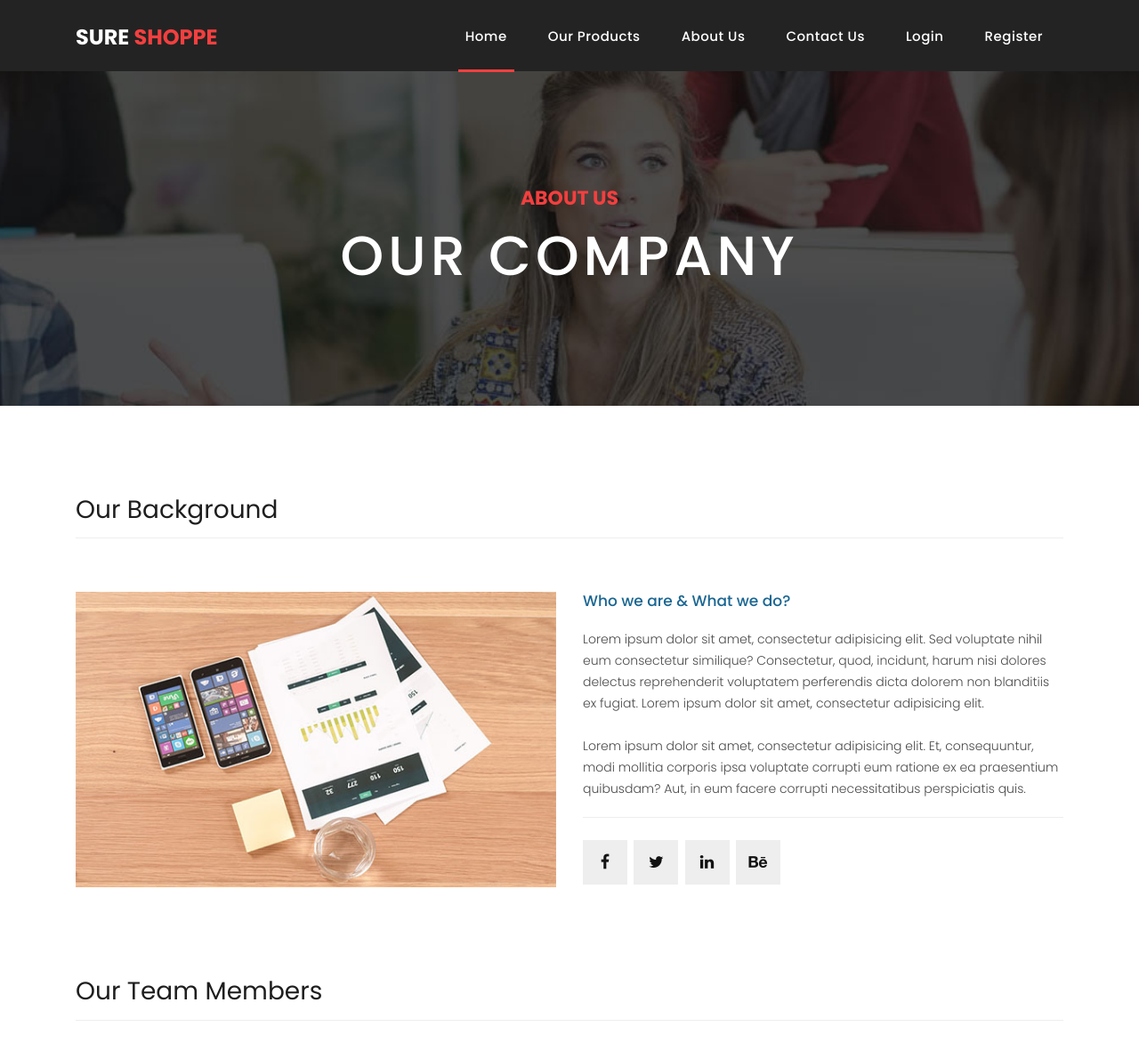
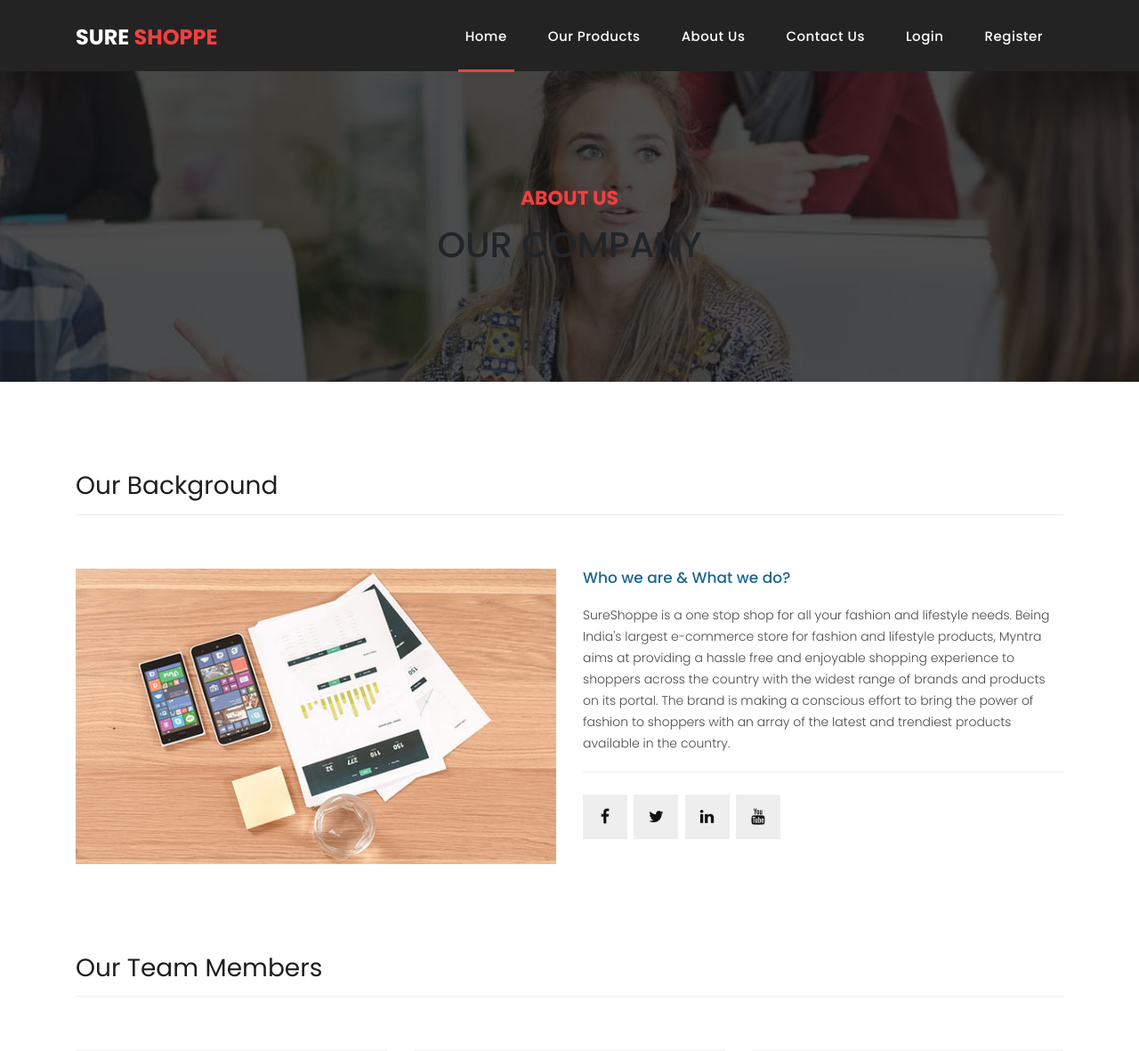
Before and after one commit to bhupeshgunda1/E-commerce_sureshoppe, a Flask app: page /about in a window 1280 px wide. Shown: the top 1181 px of the page at 89% size. Run offline with Flask 2, Linux system fonts and the light colour scheme; some libraries are stand-ins or nearby versions.

Commit message:
template changes to about.html

```diff
--- a/Project_Updated_UI/templates/about.html
+++ b/Project_Updated_UI/templates/about.html
@@ -8,18 +8,12 @@
     <meta name="description" content="">
     <meta name="author" content="">
     <link href="https://fonts.googleapis.com/css?family=Poppins:100,200,300,400,500,600,700,800,900&display=swap" rel="stylesheet">
-
-    <title>Sixteen Clothing - About Page</title>
+    <link rel="stylesheet" href="https://cdnjs.cloudflare.com/ajax/libs/font-awesome/4.7.0/css/font-awesome.min.css">
+    <title>SureShoppe Clothing - About Page</title>
 
     <!-- Bootstrap core CSS -->
     <link href="static/bootstrap.min.css" rel="stylesheet">
-<!--
 
-TemplateMo 546 Sixteen Clothing
-
-https://templatemo.com/tm-546-sixteen-clothing
-
--->
 
     <!-- Additional CSS Files -->
     <link rel="stylesheet" href="static/fontawesome.css">
@@ -83,7 +77,7 @@ https://templatemo.com/tm-546-sixteen-clothing
           <div class="col-md-12">
             <div class="text-content">
               <h4>about us</h4>
-              <h2>our company</h2>
+              <h1>OUR COMPANY</h1>
             </div>
           </div>
         </div>
@@ -107,12 +101,12 @@ https://templatemo.com/tm-546-sixteen-clothing
           <div class="col-md-6">
             <div class="left-content">
               <h4>Who we are &amp; What we do?</h4>
-              <p>Lorem ipsum dolor sit amet, consectetur adipisicing elit. Sed voluptate nihil eum consectetur similique? Consectetur, quod, incidunt, harum nisi dolores delectus reprehenderit voluptatem perferendis dicta dolorem non blanditiis ex fugiat. Lorem ipsum dolor sit amet, consectetur adipisicing elit.<br><br>Lorem ipsum dolor sit amet, consectetur adipisicing elit. Et, consequuntur, modi mollitia corporis ipsa voluptate corrupti eum ratione ex ea praesentium quibusdam? Aut, in eum facere corrupti necessitatibus perspiciatis quis.</p>
+              <p>SureShoppe is a one stop shop for all your fashion and lifestyle needs. Being India's largest e-commerce store for fashion and lifestyle products, Myntra aims at providing a hassle free and enjoyable shopping experience to shoppers across the country with the widest range of brands and products on its portal. The brand is making a conscious effort to bring the power of fashion to shoppers with an array of the latest and trendiest products available in the country.</p>
               <ul class="social-icons">
                 <li><a href="#"><i class="fa fa-facebook"></i></a></li>
                 <li><a href="#"><i class="fa fa-twitter"></i></a></li>
                 <li><a href="#"><i class="fa fa-linkedin"></i></a></li>
-                <li><a href="#"><i class="fa fa-behance"></i></a></li>
+                <li><a href="#"><i class="fa fa-youtube"></i></a></li>
               </ul>
             </div>
           </div>
@@ -139,7 +133,7 @@ https://templatemo.com/tm-546-sixteen-clothing
                       <li><a href="#"><i class="fa fa-facebook"></i></a></li>
                       <li><a href="#"><i class="fa fa-twitter"></i></a></li>
                       <li><a href="#"><i class="fa fa-linkedin"></i></a></li>
-                      <li><a href="#"><i class="fa fa-behance"></i></a></li>
+                      <li><a href="#"><i class="fa fa-youtube"></i></a></li>
                     </ul>
                   </div>
                 </div>
@@ -161,7 +155,7 @@ https://templatemo.com/tm-546-sixteen-clothing
                       <li><a href="#"><i class="fa fa-facebook"></i></a></li>
                       <li><a href="#"><i class="fa fa-twitter"></i></a></li>
                       <li><a href="#"><i class="fa fa-linkedin"></i></a></li>
-                      <li><a href="#"><i class="fa fa-behance"></i></a></li>
+
                     </ul>
                   </div>
                 </div>
@@ -355,9 +349,7 @@ https://templatemo.com/tm-546-sixteen-clothing
         <div class="row">
           <div class="col-md-12">
             <div class="inner-content">
-              <p>Copyright &copy; 2020 Sixteen Clothing Co., Ltd.
-
-            - Design: <a rel="nofollow noopener" href="https://templatemo.com" target="_blank">TemplateMo</a></p>
+              <p>Copyright &copy; 2020 SureShoppe Clothing Co., Ltd.</p>
             </div>
           </div>
         </div>
--- a/Project_Updated_UI/templates/products.html
+++ b/Project_Updated_UI/templates/products.html
@@ -9,7 +9,7 @@
     <meta name="author" content="">
     <link href="https://fonts.googleapis.com/css?family=Poppins:100,200,300,400,500,600,700,800,900&display=swap" rel="stylesheet">
 
-    <title>Sixteen Clothing Products</title>
+    <title>SureShoppe Clothing Products</title>
 
     <!-- Bootstrap core CSS -->
     <link href="static/bootstrap.min.css" rel="stylesheet">
```
